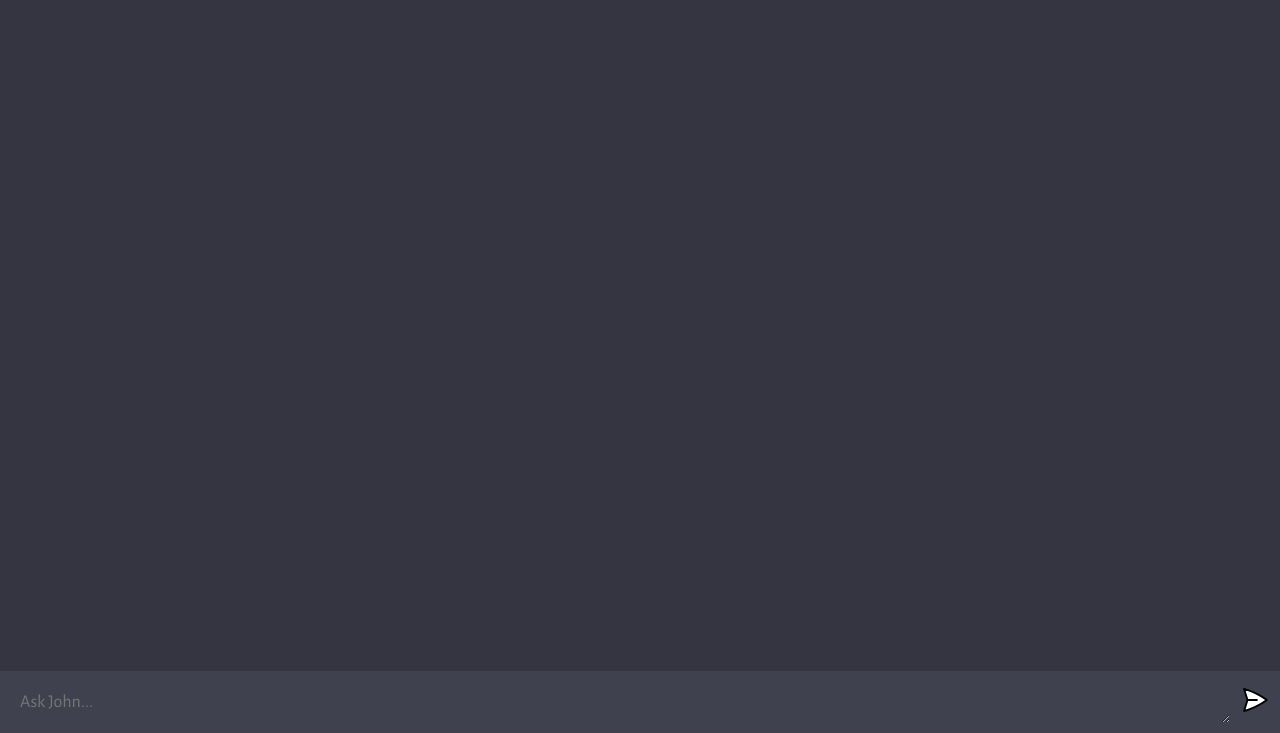
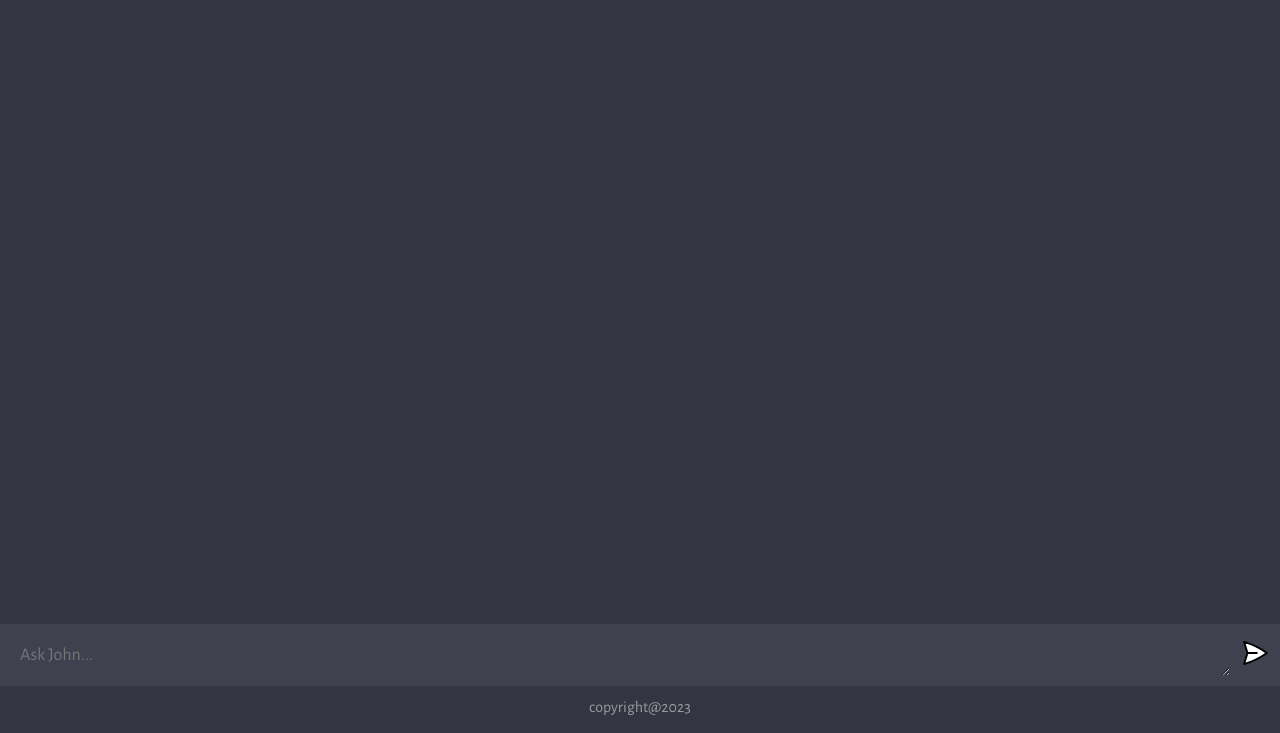
Before and after one commit to rohitguptadelightful/rodex, a website built with Vite: page client/index.html in a window 1280 px wide. Shown: the part 75-808 px from the top of the page. Built offline with nearby package versions, Linux system fonts and the light colour scheme.

Commit message:
copyright message

```diff
--- a/client/index.html
+++ b/client/index.html
@@ -23,6 +23,7 @@
       <textarea id="textarea" name="prompt" rows="1" cols="1" placeholder="Ask John..."></textarea>
       <button type="submit"><img src="assets/send.svg" alt="send" /></button>
     </form>
+    <p>copyright@2023</p>
   </div>
   <script type="module" src="script.js"></script>
 </body>
--- a/client/style.css
+++ b/client/style.css
@@ -33,13 +33,18 @@ header img {
 
 #app {
   width: 100vw;
-  height: 92vh;
+  height: 90vh;
   background: #343541;
 
   display: flex;
   flex-direction: column;
   align-items: center;
   justify-content: space-between;
+}
+
+#app p{
+  padding-top: 12px;
+  color: hsla(0,0%,100%,.5);
 }
 
 #chat_container {
```
